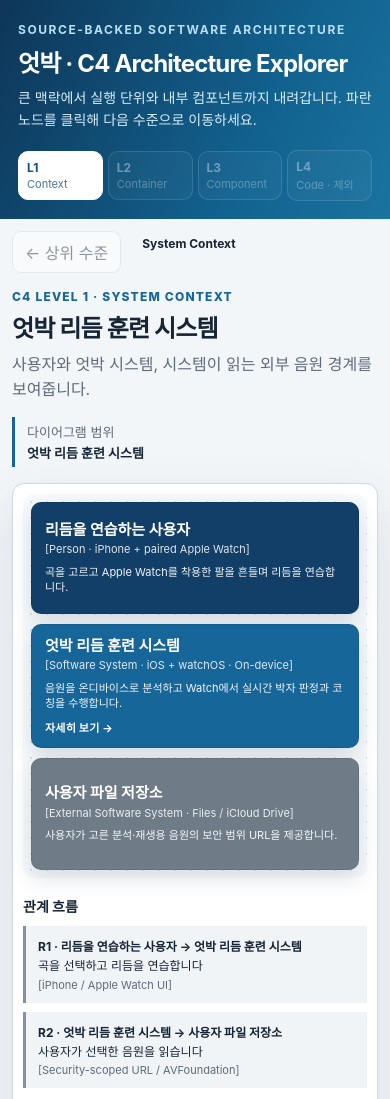
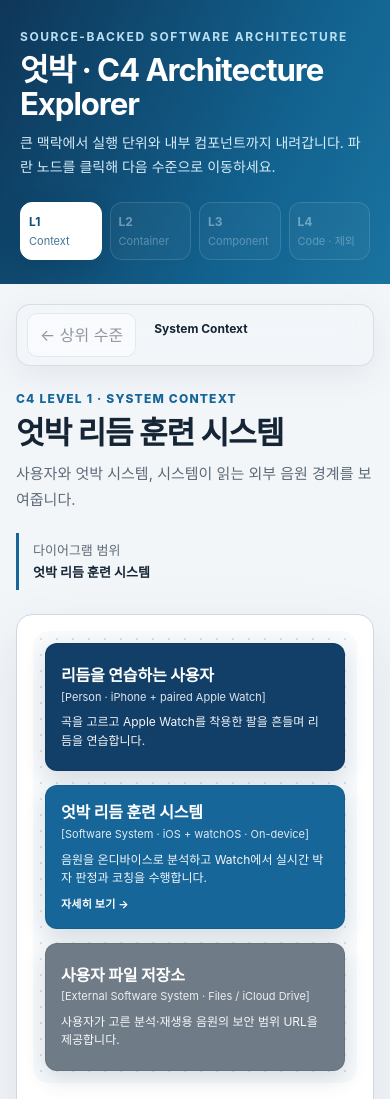
Before and after one commit to DeveloperAcademy-POSTECH/2026-C5-T10-Enzo, a plain HTML site: page rhythmtrainer-c4-explorer.html in a window 390 px wide. Shown: the top 1099 px of the page. Drawn offline with Linux system fonts and the light colour scheme.

Commit message:
style: relax C4 explorer layout

```diff
--- a/rhythmtrainer-c4-explorer.html
+++ b/rhythmtrainer-c4-explorer.html
@@ -23,7 +23,13 @@
       --gap: #a45a08;
       --gap-soft: #fff4df;
       --focus: #ff8a1e;
-      --shadow: 0 18px 50px rgba(32, 56, 78, 0.12);
+      --space-1: .5rem;
+      --space-2: .75rem;
+      --space-3: 1rem;
+      --space-4: 1.5rem;
+      --space-5: 2rem;
+      --space-6: 3rem;
+      --shadow: 0 20px 60px rgba(32, 56, 78, 0.1);
     }
 
     * { box-sizing: border-box; }
@@ -34,9 +40,13 @@
       background: var(--page);
       color: var(--ink);
       font-family: -apple-system, BlinkMacSystemFont, "Segoe UI", sans-serif;
+      font-optical-sizing: auto;
+      line-height: 1.5;
+      -webkit-font-smoothing: antialiased;
     }
 
     button { font: inherit; }
+    button:not(:disabled) { -webkit-tap-highlight-color: transparent; }
     button:focus-visible { outline: 3px solid var(--focus); outline-offset: 3px; }
 
     .app-shell { min-height: 100vh; }
@@ -44,15 +54,15 @@
     .topbar {
       display: grid;
       grid-template-columns: minmax(250px, 1fr) auto;
-      gap: 24px;
+      gap: var(--space-5);
       align-items: end;
-      padding: 28px clamp(20px, 4vw, 60px) 22px;
+      padding: 40px clamp(32px, 5vw, 72px) 32px;
       color: #fff;
       background: linear-gradient(115deg, #0e3658, #12628f 66%, #1a739f);
     }
 
     .eyebrow {
-      margin: 0 0 7px;
+      margin: 0 0 var(--space-1);
       color: #b9dff3;
       font-size: 12px;
       font-weight: 700;
@@ -60,44 +70,66 @@
       text-transform: uppercase;
     }
 
-    .brand-title { margin: 0; font-size: clamp(24px, 3vw, 38px); letter-spacing: -0.035em; }
-    .brand-copy { margin: 8px 0 0; max-width: 720px; color: #d8ecf7; font-size: 14px; line-height: 1.6; }
+    .brand-title { margin: 0; font-size: clamp(28px, 3vw, 40px); line-height: 1.08; letter-spacing: -0.035em; }
+    .brand-copy { margin: var(--space-2) 0 0; max-width: 760px; color: #d8ecf7; font-size: 15px; line-height: 1.7; }
 
-    .level-nav { display: flex; gap: 7px; align-items: center; flex-wrap: wrap; justify-content: flex-end; }
+    .level-nav { display: flex; gap: var(--space-1); align-items: center; flex-wrap: wrap; justify-content: flex-end; }
     .level-step {
-      min-width: 82px;
-      padding: 9px 12px;
+      min-width: 88px;
+      min-height: 50px;
+      padding: 11px 14px;
       border: 1px solid rgba(255,255,255,.28);
-      border-radius: 10px;
+      border-radius: 12px;
       background: rgba(255,255,255,.08);
       color: #dceef7;
       text-align: left;
+      transition: transform 100ms ease-out, background-color 160ms ease, border-color 160ms ease;
     }
     .level-step strong, .level-step span { display: block; }
     .level-step strong { font-size: 12px; }
     .level-step span { margin-top: 2px; font-size: 11px; opacity: .78; }
-    .level-step[aria-current="step"] { border-color: #fff; background: #fff; color: var(--blue-deep); }
+    .level-step[aria-current="step"] { border-color: #fff; background: #fff; color: var(--blue-deep); box-shadow: 0 8px 24px rgba(4, 31, 52, .16); }
     .level-step:disabled { opacity: .46; cursor: not-allowed; }
+    .level-step:not(:disabled):active { transform: scale(.97); transition-duration: 80ms; }
 
-    .workspace { padding: 18px clamp(16px, 3vw, 44px) 34px; }
-    .toolbar { display: flex; align-items: center; gap: 14px; min-height: 44px; }
+    .workspace { width: min(100%, 1680px); margin: 0 auto; padding: 32px clamp(24px, 3vw, 48px) 56px; }
+    .toolbar {
+      position: sticky;
+      top: 8px;
+      z-index: 5;
+      display: flex;
+      align-items: center;
+      gap: var(--space-3);
+      min-height: 52px;
+      padding: 8px 12px;
+      border: 1px solid rgba(207, 216, 226, .78);
+      border-radius: 14px;
+      background: rgba(243, 246, 249, .82);
+      box-shadow: 0 10px 32px rgba(32, 56, 78, .08);
+      backdrop-filter: blur(20px) saturate(160%);
+      -webkit-backdrop-filter: blur(20px) saturate(160%);
+    }
     .back-button {
       border: 1px solid var(--line);
-      border-radius: 9px;
-      padding: 8px 12px;
+      border-radius: 10px;
+      min-height: 38px;
+      padding: 9px 14px;
       background: var(--surface);
       color: var(--ink);
       cursor: pointer;
+      transition: transform 100ms ease-out, background-color 160ms ease;
     }
     .back-button:disabled { opacity: .45; cursor: default; }
+    .back-button:not(:disabled):active, .crumb:not([aria-current="page"]):active { transform: scale(.97); transition-duration: 80ms; }
 
     .breadcrumb { display: flex; align-items: center; gap: 6px; flex-wrap: wrap; }
     .crumb {
       border: 0;
-      padding: 5px 7px;
+      padding: 7px 8px;
       background: transparent;
       color: var(--blue-deep);
       cursor: pointer;
+      transition: transform 100ms ease-out, color 160ms ease;
     }
     .crumb[aria-current="page"] { color: var(--ink); font-weight: 700; cursor: default; }
     .crumb-separator { color: var(--line-strong); }
@@ -105,27 +137,27 @@
     .view-intro {
       display: flex;
       justify-content: space-between;
-      gap: 28px;
+      gap: var(--space-5);
       align-items: end;
-      margin: 18px 0 16px;
+      margin: 28px 0;
     }
-    .view-kicker { margin: 0 0 5px; color: var(--blue); font-size: 12px; font-weight: 800; letter-spacing: .1em; text-transform: uppercase; }
-    .view-title { margin: 0; font-size: clamp(24px, 2.5vw, 36px); letter-spacing: -.035em; }
-    .view-description { margin: 8px 0 0; max-width: 800px; color: var(--muted); line-height: 1.6; }
-    .scope-chip { flex: 0 0 auto; border-left: 3px solid var(--blue); padding: 5px 0 5px 12px; color: var(--muted); font-size: 13px; }
+    .view-kicker { margin: 0 0 var(--space-1); color: var(--blue); font-size: 12px; font-weight: 800; letter-spacing: .1em; text-transform: uppercase; }
+    .view-title { margin: 0; font-size: clamp(28px, 2.7vw, 40px); line-height: 1.12; letter-spacing: -.035em; }
+    .view-description { margin: var(--space-2) 0 0; max-width: 840px; color: var(--muted); font-size: 16px; line-height: 1.7; }
+    .scope-chip { flex: 0 0 auto; border-left: 3px solid var(--blue); padding: 7px 0 7px 14px; color: var(--muted); font-size: 13px; line-height: 1.5; }
     .scope-chip strong { display: block; margin-top: 2px; color: var(--ink); }
 
-    .explorer-grid { display: grid; grid-template-columns: minmax(0, 1fr) minmax(280px, 340px); gap: 18px; align-items: start; }
-    .diagram-panel, .evidence-panel { background: var(--surface); border: 1px solid var(--line); border-radius: 16px; box-shadow: var(--shadow); }
-    .diagram-panel { padding: 16px; min-width: 0; }
+    .explorer-grid { display: grid; grid-template-columns: minmax(0, 1fr) minmax(300px, 320px); gap: 28px; align-items: start; }
+    .diagram-panel, .evidence-panel { background: var(--surface); border: 1px solid var(--line); border-radius: 20px; box-shadow: var(--shadow); }
+    .diagram-panel { padding: 24px; min-width: 0; }
 
     .diagram-stage {
       position: relative;
       width: 100%;
       aspect-ratio: 1020 / 640;
-      min-height: 500px;
+      min-height: 540px;
       overflow: hidden;
-      border-radius: 12px;
+      border-radius: 16px;
       background-color: var(--surface-soft);
       background-image: radial-gradient(circle, #d8e0e8 1px, transparent 1px);
       background-size: 20px 20px;
@@ -144,20 +176,21 @@
       overflow: hidden;
       padding: 12px 13px;
       border: 1px solid rgba(0,0,0,.08);
-      border-radius: 10px;
+      border-radius: 12px;
       background: var(--blue);
       color: #fff;
       text-align: left;
       box-shadow: 0 8px 22px rgba(30, 62, 88, .16);
       cursor: pointer;
-      transition: transform .16s ease, box-shadow .16s ease, filter .16s ease;
+      transition: transform 140ms ease-out, box-shadow 180ms ease, filter 180ms ease;
     }
     .diagram-node:hover { transform: translateY(-2px); filter: brightness(1.04); box-shadow: 0 12px 28px rgba(30, 62, 88, .23); }
+    .diagram-node:active { transform: translateY(0) scale(.985); transition-duration: 80ms; }
     .diagram-node[aria-pressed="true"] { box-shadow: 0 0 0 4px rgba(255,138,30,.42), 0 12px 28px rgba(30,62,88,.2); }
     .diagram-node.status-person { background: var(--person); }
     .diagram-node.status-external { background: var(--external); }
     .diagram-node.status-gap { border: 2px dashed var(--gap); background: var(--gap-soft); color: #6e3a04; }
-    .node-name { font-size: clamp(12px, 1.15vw, 16px); font-weight: 750; line-height: 1.22; }
+    .node-name { font-size: clamp(12px, 1.15vw, 16px); font-weight: 750; line-height: 1.22; letter-spacing: -.01em; }
     .node-meta { margin-top: 4px; font-size: 10px; line-height: 1.25; opacity: .86; }
     .node-description { margin-top: 8px; font-size: clamp(10px, .85vw, 12px); line-height: 1.35; opacity: .94; }
     .node-drill { margin-top: 8px; font-size: 10px; font-weight: 750; letter-spacing: .02em; }
@@ -195,45 +228,45 @@
     }
     .relationship-index.status-gap { border-style: dashed; border-color: var(--gap); color: var(--gap); }
 
-    .legend { display: flex; gap: 14px; flex-wrap: wrap; margin-top: 14px; color: var(--muted); font-size: 12px; }
+    .legend { display: flex; gap: 16px; flex-wrap: wrap; margin-top: 20px; color: var(--muted); font-size: 12px; line-height: 1.5; }
     .legend-item { display: inline-flex; gap: 6px; align-items: center; }
     .legend-swatch { width: 12px; height: 12px; border-radius: 3px; background: var(--blue); }
     .legend-swatch.person { background: var(--person); }
     .legend-swatch.external { background: var(--external); }
     .legend-swatch.gap { border: 2px dashed var(--gap); background: var(--gap-soft); }
 
-    .relationship-summary { display: none; margin-top: 18px; }
+    .relationship-summary { display: none; margin-top: 24px; }
     .relationship-summary.is-visible { display: block; }
-    .relationship-summary h3 { margin: 0 0 10px; font-size: 14px; }
-    .relationship-summary-list { display: grid; grid-template-columns: repeat(2, minmax(0, 1fr)); gap: 9px; margin: 0; padding: 0; list-style: none; }
-    .relationship-summary-item { padding: 11px 12px; border-left: 3px solid var(--line-strong); background: #f0f4f7; }
+    .relationship-summary h3 { margin: 0 0 12px; font-size: 15px; line-height: 1.35; }
+    .relationship-summary-list { display: grid; grid-template-columns: repeat(2, minmax(0, 1fr)); gap: 14px; margin: 0; padding: 0; list-style: none; }
+    .relationship-summary-item { padding: 14px 16px; border-left: 3px solid var(--line-strong); border-radius: 0 10px 10px 0; background: #f0f4f7; }
     .relationship-summary-item.status-gap { border-left-color: var(--gap); background: var(--gap-soft); }
     .relationship-summary-item strong, .relationship-summary-item span, .relationship-summary-item small { display: block; }
-    .relationship-summary-item strong { font-size: 12px; }
-    .relationship-summary-item span { margin-top: 4px; font-size: 12px; line-height: 1.4; }
-    .relationship-summary-item small { margin-top: 3px; color: var(--muted); font-size: 11px; }
+    .relationship-summary-item strong { font-size: 12px; line-height: 1.45; }
+    .relationship-summary-item span { margin-top: 5px; font-size: 12px; line-height: 1.5; }
+    .relationship-summary-item small { margin-top: 4px; color: var(--muted); font-size: 11px; line-height: 1.4; }
 
-    .evidence-panel { position: sticky; top: 16px; overflow: hidden; }
-    .evidence-head { padding: 18px 20px; color: #fff; background: var(--blue-deep); }
+    .evidence-panel { position: sticky; top: 24px; overflow: hidden; }
+    .evidence-head { padding: 24px 26px; color: #fff; background: var(--blue-deep); }
     .evidence-kicker { margin: 0; color: #bfe1f2; font-size: 11px; font-weight: 800; letter-spacing: .11em; text-transform: uppercase; }
-    .evidence-title { margin: 7px 0 0; font-size: 21px; line-height: 1.2; }
-    .evidence-meta { margin: 6px 0 0; color: #d6ebf6; font-size: 12px; line-height: 1.4; }
-    .evidence-body { padding: 18px 20px 22px; }
-    .evidence-description { margin: 0; color: var(--ink); line-height: 1.65; }
-    .evidence-section { margin-top: 20px; }
-    .evidence-section h4 { margin: 0 0 8px; font-size: 12px; letter-spacing: .07em; text-transform: uppercase; }
-    .evidence-section ul { margin: 0; padding-left: 18px; color: var(--muted); font-size: 13px; line-height: 1.55; }
-    .evidence-files { display: grid; gap: 6px; }
-    .evidence-files code { display: block; padding: 7px 8px; border-radius: 6px; background: #edf2f6; color: #24435a; font-size: 11px; overflow-wrap: anywhere; }
-    .status-note { margin: 14px 0 0; padding: 10px 11px; border-left: 3px solid var(--gap); background: var(--gap-soft); color: #6e3a04; font-size: 12px; line-height: 1.5; }
-    .evidence-empty { padding: 24px 20px 30px; color: var(--muted); line-height: 1.65; }
+    .evidence-title { margin: 8px 0 0; font-size: 22px; line-height: 1.18; letter-spacing: -.02em; }
+    .evidence-meta { margin: 7px 0 0; color: #d6ebf6; font-size: 12px; line-height: 1.5; }
+    .evidence-body { padding: 24px 26px 30px; }
+    .evidence-description { margin: 0; color: var(--ink); font-size: 15px; line-height: 1.72; }
+    .evidence-section { margin-top: 28px; }
+    .evidence-section h4 { margin: 0 0 10px; font-size: 12px; letter-spacing: .07em; text-transform: uppercase; }
+    .evidence-section ul { margin: 0; padding-left: 20px; color: var(--muted); font-size: 13px; line-height: 1.7; }
+    .evidence-files { display: grid; gap: 8px; }
+    .evidence-files code { display: block; padding: 9px 10px; border-radius: 8px; background: #edf2f6; color: #24435a; font-size: 11px; line-height: 1.35; overflow-wrap: anywhere; }
+    .status-note { margin: 18px 0 0; padding: 12px 14px; border-left: 3px solid var(--gap); background: var(--gap-soft); color: #6e3a04; font-size: 12px; line-height: 1.6; }
+    .evidence-empty { padding: 30px 26px 36px; color: var(--muted); font-size: 15px; line-height: 1.75; }
 
     .provenance {
       display: grid;
       grid-template-columns: 1fr auto;
-      gap: 24px;
+      gap: 32px;
       align-items: start;
-      padding: 22px clamp(20px, 4vw, 60px) 28px;
+      padding: 30px clamp(32px, 5vw, 72px) 36px;
       border-top: 1px solid #294861;
       background: #102d43;
       color: #c5d8e4;
@@ -252,34 +285,55 @@
     }
 
     @media (max-width: 760px) {
-      .topbar { padding: 22px 18px 18px; gap: 18px; }
-      .level-nav { display: grid; grid-template-columns: repeat(4, minmax(0, 1fr)); width: 100%; gap: 5px; }
-      .level-step { min-width: 0; padding: 8px; }
-      .workspace { padding: 12px 12px 24px; }
-      .toolbar { align-items: flex-start; }
-      .breadcrumb { gap: 2px; font-size: 12px; }
-      .view-intro { display: block; margin-top: 14px; }
-      .scope-chip { margin-top: 14px; }
-      .explorer-grid { grid-template-columns: 1fr; }
-      .diagram-panel { padding: 10px; border-radius: 12px; }
+      .topbar { padding: 28px 20px 24px; gap: 22px; }
+      .brand-title { font-size: clamp(27px, 8vw, 34px); }
+      .brand-copy { margin-top: 10px; font-size: 14px; line-height: 1.72; }
+      .level-nav { display: grid; grid-template-columns: repeat(4, minmax(0, 1fr)); width: 100%; gap: 8px; }
+      .level-step { min-width: 0; min-height: 54px; padding: 10px 8px; }
+      .workspace { padding: 20px 16px 40px; }
+      .toolbar { top: 6px; align-items: flex-start; gap: 10px; padding: 8px 10px; }
+      .back-button { min-height: 40px; padding-inline: 12px; }
+      .breadcrumb { gap: 4px; font-size: 12px; line-height: 1.5; }
+      .view-intro { display: block; margin: 24px 0; }
+      .view-title { font-size: clamp(27px, 8vw, 34px); }
+      .view-description { margin-top: 10px; font-size: 15px; line-height: 1.75; }
+      .scope-chip { margin-top: 20px; padding-block: 8px; }
+      .explorer-grid { grid-template-columns: 1fr; gap: 24px; }
+      .diagram-panel { padding: 16px; border-radius: 16px; }
       .diagram-stage { min-height: 0; aspect-ratio: auto; overflow: visible; background-size: 16px 16px; }
       .relationship-layer { display: none; }
-      .diagram-nodes { position: relative; display: grid; gap: 10px; padding: 8px; }
+      .diagram-nodes { position: relative; display: grid; gap: 14px; padding: 12px; }
       .diagram-node {
         position: relative !important;
         inset: auto !important;
         width: 100% !important;
         height: auto !important;
-        min-height: 112px;
+        min-height: 128px;
+        padding: 16px 15px;
         transform: none !important;
       }
-      .node-name { font-size: 15px; }
-      .node-meta, .node-description, .node-drill, .node-status { font-size: 11px; }
+      .node-name { font-size: 16px; line-height: 1.3; }
+      .node-meta { font-size: 11px; line-height: 1.4; }
+      .node-description { font-size: 12px; line-height: 1.55; }
+      .node-drill, .node-status { font-size: 11px; }
       .relationship-summary { display: block; }
-      .relationship-summary-list { grid-template-columns: 1fr; }
-      .legend { gap: 9px; font-size: 11px; }
+      .relationship-summary-list { grid-template-columns: 1fr; gap: 12px; }
+      .relationship-summary-item { padding: 15px 16px; }
+      .legend { gap: 12px; font-size: 11px; }
       .evidence-panel { position: static; }
-      .provenance { grid-template-columns: 1fr; padding: 20px 18px 26px; gap: 12px; }
+      .evidence-head { padding: 24px 22px; }
+      .evidence-body { padding: 24px 22px 30px; }
+      .evidence-empty { padding: 28px 22px 34px; }
+      .provenance { grid-template-columns: 1fr; padding: 28px 20px 32px; gap: 20px; }
+    }
+
+    @media (prefers-reduced-transparency: reduce) {
+      .toolbar { background: var(--page); backdrop-filter: none; -webkit-backdrop-filter: none; }
+    }
+
+    @media (prefers-contrast: more) {
+      .toolbar, .diagram-panel, .evidence-panel { border-color: var(--ink); box-shadow: none; }
+      .relationship-summary-item { border: 1px solid var(--line-strong); border-left-width: 4px; }
     }
 
     @media (prefers-reduced-motion: reduce) {
@@ -509,7 +563,7 @@
             "description": "온보딩, 탭 셸, 곡 선택, 분석·연습·결과 화면을 구성합니다.", "status": "active",
             "evidence": ["RhythmTrainer/RhythmTrainerApp.swift", "RhythmTrainer/AppRootView.swift", "RhythmTrainer/AppShellView.swift", "RhythmTrainer/Views/PracticeJourneyView.swift"],
             "inputs": ["사용자 행동", "AppFlow 화면 상태", "SessionResult"], "outputs": ["곡 선택", "시작·종료 명령", "결과 표현"],
-            "x": 35, "y": 30, "w": 210, "h": 145
+            "x": 35, "y": 30, "w": 210, "h": 150
           },
           {
             "id": "app-flow", "name": "Practice Flow Coordinator", "type": "Component", "technology": "Combine · @MainActor",
@@ -523,14 +577,14 @@
             "description": "오디오를 44.1kHz mono Float32 PCM으로 변환하고 예약 시각에 재생합니다.", "status": "active",
             "evidence": ["RhythmTrainer/Services/SongUploadService.swift", "RhythmTrainer/ViewModels/PhonePlaybackClock.swift"],
             "inputs": ["Security-scoped audio URL", "songStartUptime"], "outputs": ["PCM samples", "재생 위치"],
-            "x": 545, "y": 30, "w": 210, "h": 145
+            "x": 545, "y": 30, "w": 210, "h": 150
           },
           {
             "id": "beat-adapter", "name": "Beat Analysis Adapter", "type": "Component", "technology": "Swift / Objective-C bridge",
             "description": "PCM을 네이티브 분석기로 전달하고 결과를 BeatGrid로 변환합니다.", "status": "active",
             "evidence": ["RhythmTrainer/Services/BeatAnalysisService.swift"],
             "inputs": ["PCM samples + sample rate"], "outputs": ["BeatGrid"],
-            "x": 790, "y": 30, "w": 190, "h": 145
+            "x": 790, "y": 30, "w": 190, "h": 165
           },
           {
             "id": "result-scoring", "name": "Result Scoring", "type": "Component", "technology": "Swift domain logic",
@@ -551,14 +605,14 @@
             "description": "멜 스펙트로그램, ONNX 추론, 후처리로 beat time과 beat count를 추출합니다.", "status": "active",
             "evidence": ["RhythmTrainer/Services/Library/BeatThis_Bridging-Header/BeatThisBridge.mm", "RhythmTrainer/Services/Library/BeatThis_Source/beat_this_api.cpp", "RhythmTrainer/Services/beat_this.onnx"],
             "inputs": ["Float PCM buffer", "sample rate", "ONNX model"], "outputs": ["beat times", "beat counts"],
-            "x": 545, "y": 265, "w": 210, "h": 155
+            "x": 545, "y": 265, "w": 210, "h": 165
           },
           {
             "id": "persistence", "name": "Persistence Repository", "type": "Component", "technology": "SwiftData",
             "description": "연습 세션과 BeatGrid 캐시 타입은 구현되어 있지만 현재 앱 진입점과 흐름에 주입되지 않았습니다.", "status": "gap",
             "evidence": ["RhythmTrainer/Models/PracticeSessionStore.swift", "RhythmTrainer/RhythmTrainerApp.swift"],
             "inputs": ["PracticeSession", "BeatGrid"], "outputs": ["저장된 세션", "캐시된 BeatGrid"],
-            "x": 790, "y": 265, "w": 190, "h": 155
+            "x": 790, "y": 265, "w": 190, "h": 195
           },
           {
             "id": "watch-app-external", "name": "RhythmTrainer Watch App", "type": "Container", "technology": "watchOS",
@@ -592,7 +646,7 @@
             "description": "곡과 BeatGrid를 보내고 Watch가 만든 세션 상태와 결과를 받는 상대 컨테이너입니다.", "status": "external",
             "evidence": ["RhythmTrainer/WatchConnectivity/PhoneConnectivityManager.swift"],
             "inputs": ["start", "alert state", "SessionResult"], "outputs": ["Song + BeatGrid", "session stop", "clock ping"],
-            "x": 35, "y": 30, "w": 210, "h": 135
+            "x": 35, "y": 30, "w": 210, "h": 150
           },
           {
             "id": "watch-connectivity", "name": "Watch Connectivity Gateway", "type": "Component", "technology": "WatchConnectivity",
@@ -606,14 +660,14 @@
             "description": "waiting→ready→practicing→done 화면과 서비스 수명주기를 연결합니다.", "status": "active",
             "evidence": ["RhythmTrainerWatch Watch App/ContentView.swift"],
             "inputs": ["song callback", "judge state", "사용자 시작·종료"], "outputs": ["service start·stop", "햅틱·화면 경고"],
-            "x": 545, "y": 30, "w": 210, "h": 135
+            "x": 545, "y": 30, "w": 210, "h": 150
           },
           {
             "id": "background-runtime", "name": "Background Runtime", "type": "Component", "technology": "HealthKit",
             "description": "HKWorkoutSession으로 화면이 꺼진 동안에도 센서와 판정 실행을 유지합니다.", "status": "active",
             "evidence": ["RhythmTrainerWatch Watch App/Services/WorkoutSessionManager.swift", "RhythmTrainerWatch-Watch-App-Info.plist"],
             "inputs": ["start / stop", "HealthKit authorization"], "outputs": ["background workout session state"],
-            "x": 790, "y": 30, "w": 190, "h": 135
+            "x": 790, "y": 30, "w": 190, "h": 150
           },
           {
             "id": "motion-capture", "name": "Motion Capture", "type": "Component", "technology": "CoreMotion · 50Hz",
@@ -648,7 +702,7 @@
             "description": "3연속 이탈 시 경고하고 2연속 정확 시 정상으로 복귀합니다.", "status": "active",
             "evidence": ["RhythmTrainerWatch Watch App/Services/RhythmCoach.swift"],
             "inputs": ["BeatMatcher.Verdict"], "outputs": ["normal / offBeat state"],
-            "x": 545, "y": 485, "w": 210, "h": 120
+            "x": 545, "y": 485, "w": 210, "h": 130
           }
         ],
         "relationships": [
```
